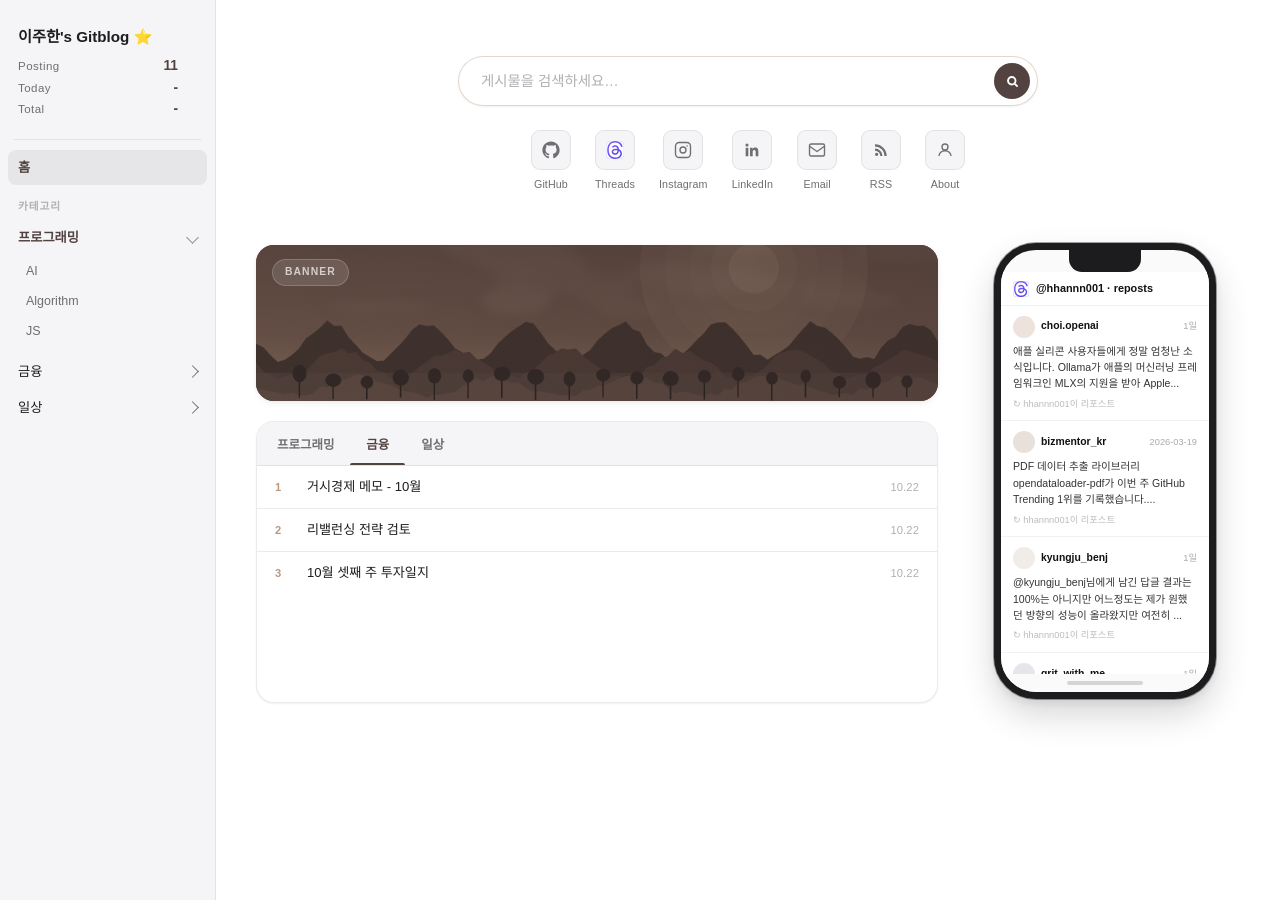
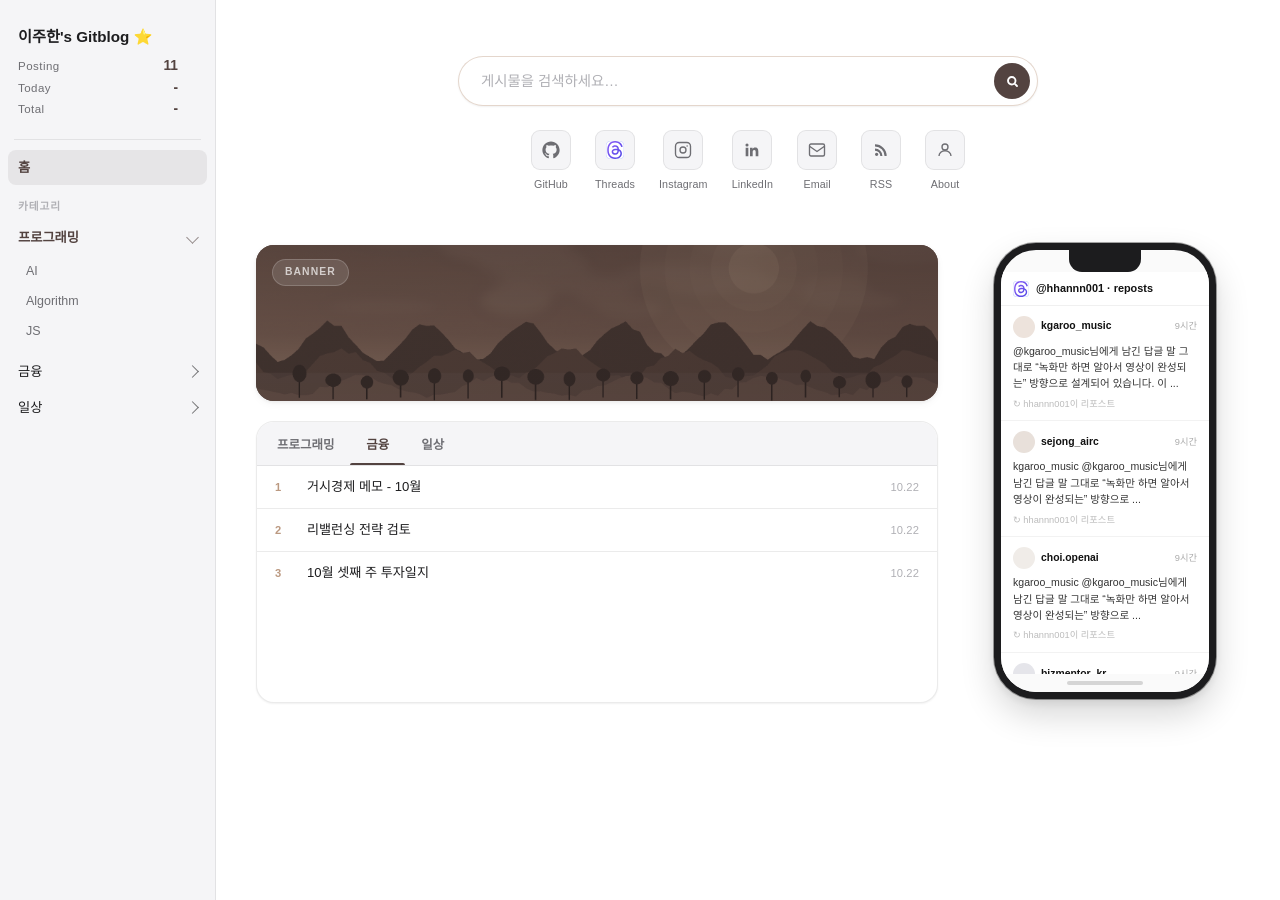
Before and after one commit to LH99Tw/LH99Tw.github.io, a Jekyll site: the page built from index.md, in a window 1280 px wide and 900 px high. Built offline with Jekyll 4.4.1, drawn with Linux system fonts in a browser that asks for light colours; some web fonts are replaced.

Commit message:
chore: sync Threads reposts data

```diff
--- a/_data/threads_reposts.yml
+++ b/_data/threads_reposts.yml
@@ -1,29 +1,29 @@
 # AUTO-GENERATED FILE. DO NOT EDIT MANUALLY.
 # Source: https://www.threads.com/@hhannn001/reposts?hl=ko
+- author: "kgaroo_music"
+  time: "9시간"
+  text: "@kgaroo_music님에게 남긴 답글 말 그대로 “녹화만 하면 알아서 영상이 완성되는” 방향으로 설계되어 있습니다. 이 버전은 단순한 클론을 넘어서서, Screen Studio의 줌 동작을 거의 프레임 단위로 재현하고, 오디오 트랙 분리, 커서 애니메이션 처리, 웹캠 오버레이의 반응형 스케일링 같은 기능까지 추가되어 있습니다. macOS뿐 아니라 Windows에서도 네이티브로 동작합니다."
+  repost_label: "hhannn001"
+  url: "https://www.threads.com/@kgaroo_music/post/DWn8J_imnLD"
+  avatar_color: "#EDE3DC"
+
+- author: "sejong_airc"
+  time: "9시간"
+  text: "kgaroo_music @kgaroo_music님에게 남긴 답글 말 그대로 “녹화만 하면 알아서 영상이 완성되는” 방향으로 설계되어 있습니다. 이 버전은 단순한 클론을 넘어서서, Screen Studio의 줌 동작을 거의 프레임 단위로 재현하고, 오디오 트랙 분리, 커서 애니메이션 처리, 웹캠 오버레이의 반응형 스케일링 같은 기능까지 추가되어 있습니다. macOS뿐 아니라 Windows에서도"
+  repost_label: "hhannn001"
+  url: "https://www.threads.com/@sejong_airc/post/DWnyDUGkkRO"
+  avatar_color: "#E8E0DA"
+
 - author: "choi.openai"
-  time: "1일"
-  text: "애플 실리콘 사용자들에게 정말 엄청난 소식입니다. Ollama가 애플의 머신러닝 프레임워크인 MLX의 지원을 받아 Apple Silicon 환경에서 가장 빠른 속도로 구동되도록 대규모 업데이트를 진행했습니다. 이제 \"OpenClaw\" 같은 개인 비서나 \"Claude Code\", \"Codex\" 등 강력한 코딩 에이전트를 맥(Mac)에서 훨씬 가볍고 빠르게 돌릴 수 있게 되었습니다."
+  time: "9시간"
+  text: "kgaroo_music @kgaroo_music님에게 남긴 답글 말 그대로 “녹화만 하면 알아서 영상이 완성되는” 방향으로 설계되어 있습니다. 이 버전은 단순한 클론을 넘어서서, Screen Studio의 줌 동작을 거의 프레임 단위로 재현하고, 오디오 트랙 분리, 커서 애니메이션 처리, 웹캠 오버레이의 반응형 스케일링 같은 기능까지 추가되어 있습니다. macOS뿐 아니라 Windows에서도"
   repost_label: "hhannn001"
   url: "https://www.threads.com/@choi.openai/post/DWlYZZcEeLb"
-  avatar_color: "#EDE3DC"
+  avatar_color: "#F0ECE8"
 
 - author: "bizmentor_kr"
-  time: "2026-03-19"
-  text: "PDF 데이터 추출 라이브러리 opendataloader-pdf가 이번 주 GitHub Trending 1위를 기록했습니다. 논문, 보고서, 스캔 문서 등 다양한 PDF에서 Markdown·JSON·HTML로 구조화된 데이터를 꺼낼 수 있고, 로컬 모드와 AI 하이브리드 모드를 페이지 복잡도에 따라 자동으로 선택합니다."
+  time: "9시간"
+  text: "kgaroo_music @kgaroo_music님에게 남긴 답글 말 그대로 “녹화만 하면 알아서 영상이 완성되는” 방향으로 설계되어 있습니다. 이 버전은 단순한 클론을 넘어서서, Screen Studio의 줌 동작을 거의 프레임 단위로 재현하고, 오디오 트랙 분리, 커서 애니메이션 처리, 웹캠 오버레이의 반응형 스케일링 같은 기능까지 추가되어 있습니다. macOS뿐 아니라 Windows에서도"
   repost_label: "hhannn001"
   url: "https://www.threads.com/@bizmentor_kr/post/DWFctIklGdM"
-  avatar_color: "#E8E0DA"
-
-- author: "kyungju_benj"
-  time: "1일"
-  text: "@kyungju_benj님에게 남긴 답글 결과는 100%는 아니지만 어느정도는 제가 원했던 방향의 성능이 올라왔지만 여전히 줄바꿈이나 원본에서 몇가지 누락이 있긴합니다. 충분한 맥락과 공동의 목표, 실험 가이드라인은 매우 중요합니다."
-  repost_label: "hhannn001"
-  url: "https://www.threads.com/@kyungju_benj/post/DWlQsdrAfqx"
-  avatar_color: "#F0ECE8"
-
-- author: "grit_with_me"
-  time: "1일"
-  text: "AI Threads 바이브코딩으로 만든 서비스 디자인이 AI 냄새 나서 고민이신 분들 이거 한번 써보세요! 진짜 달라집니다 Supanova Design Skill입니다 한국어 기반 서비스를 만드는 분들한테 특히 유용합니다"
-  repost_label: "hhannn001"
-  url: "https://www.threads.com/@grit_with_me/post/DWltdc4kvdS"
   avatar_color: "#E5E5EA"
```
